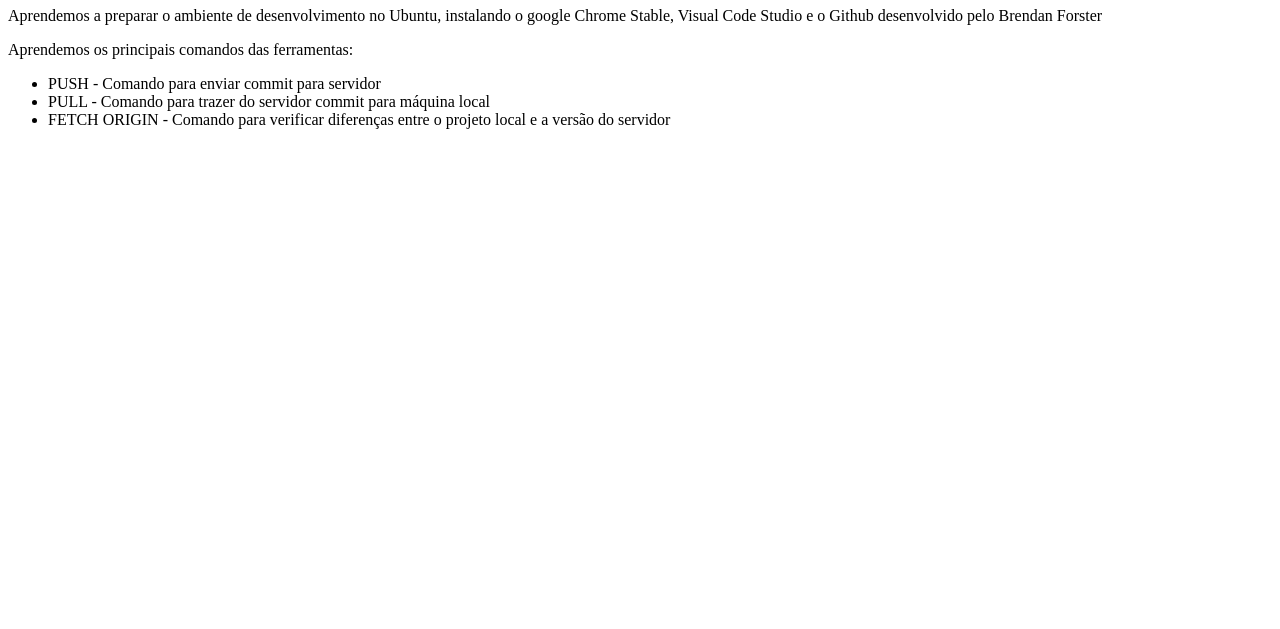
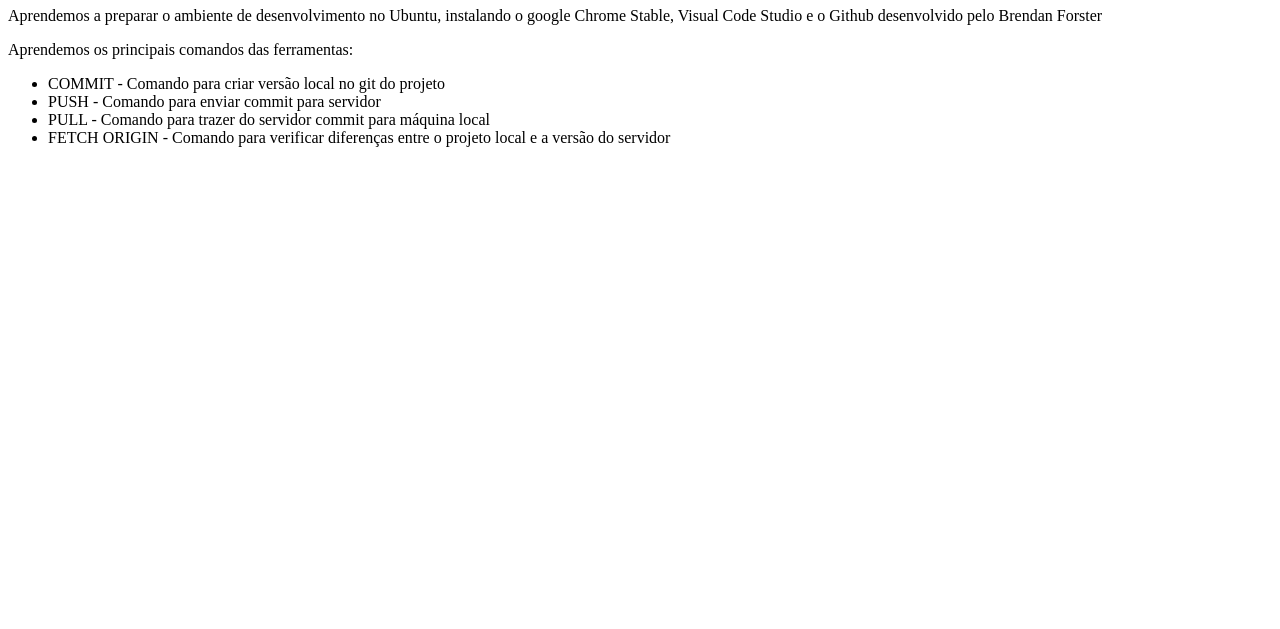
Before and after one commit to DaviArrais/Ola-Mundo, a plain HTML site: page Site-modelo/index.html in a window 1280 px wide. Shown: the part 171-800 px from the top of the page. Drawn offline with Linux system fonts and the light colour scheme.

Commit message:
inclusão de comando

```diff
--- a/Site-modelo/index.html
+++ b/Site-modelo/index.html
@@ -13,6 +13,7 @@
     </p>
     <p>Aprendemos os principais comandos das ferramentas:</p>
     <ul>
+        <li>COMMIT - Comando para criar versão local no git do projeto</li>
         <li>PUSH - Comando para enviar commit para servidor</li>
         <li>PULL - Comando para trazer do servidor commit para máquina local</li>
         <li>FETCH ORIGIN - Comando para verificar diferenças entre o projeto local e a versão do servidor </li>
```
